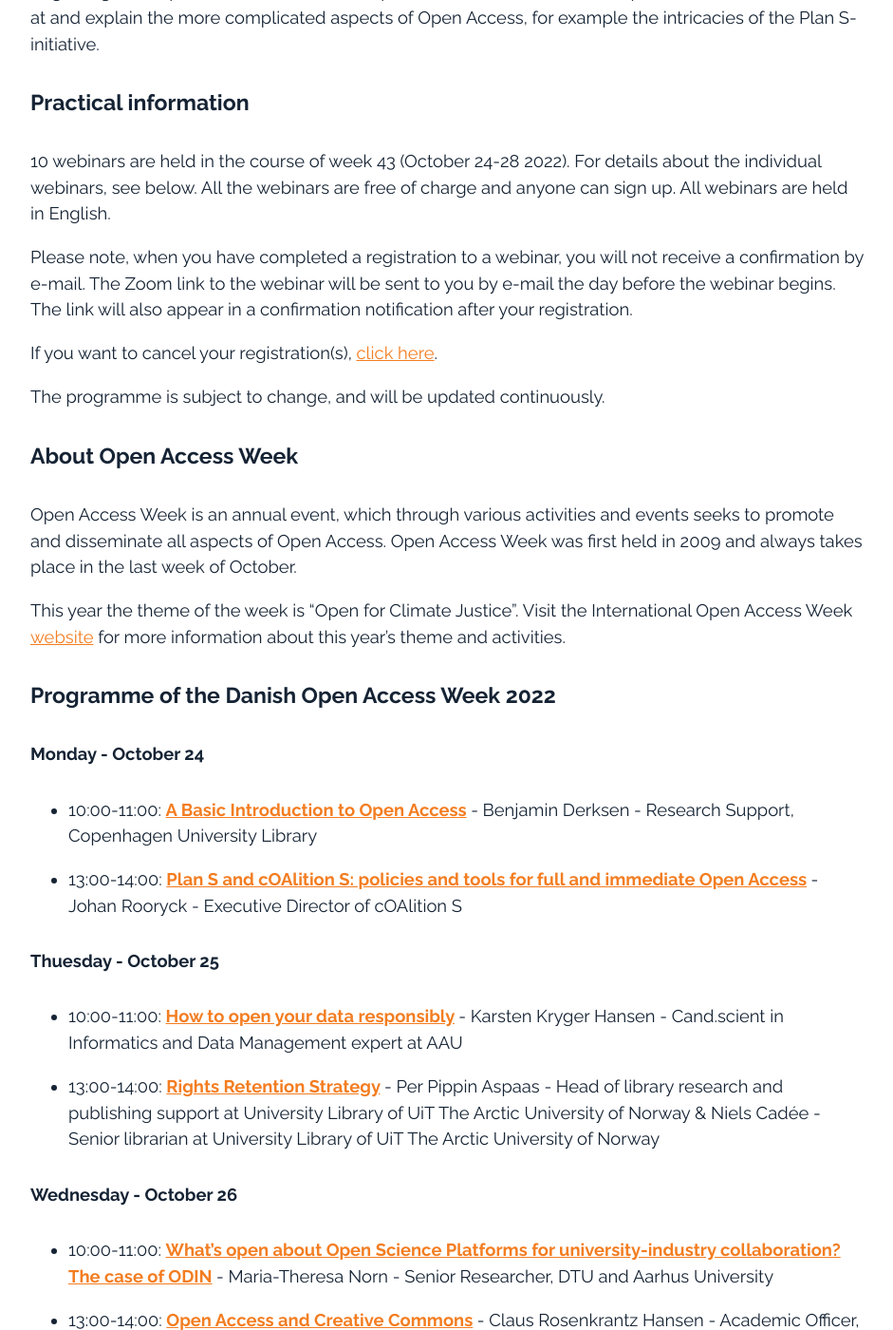
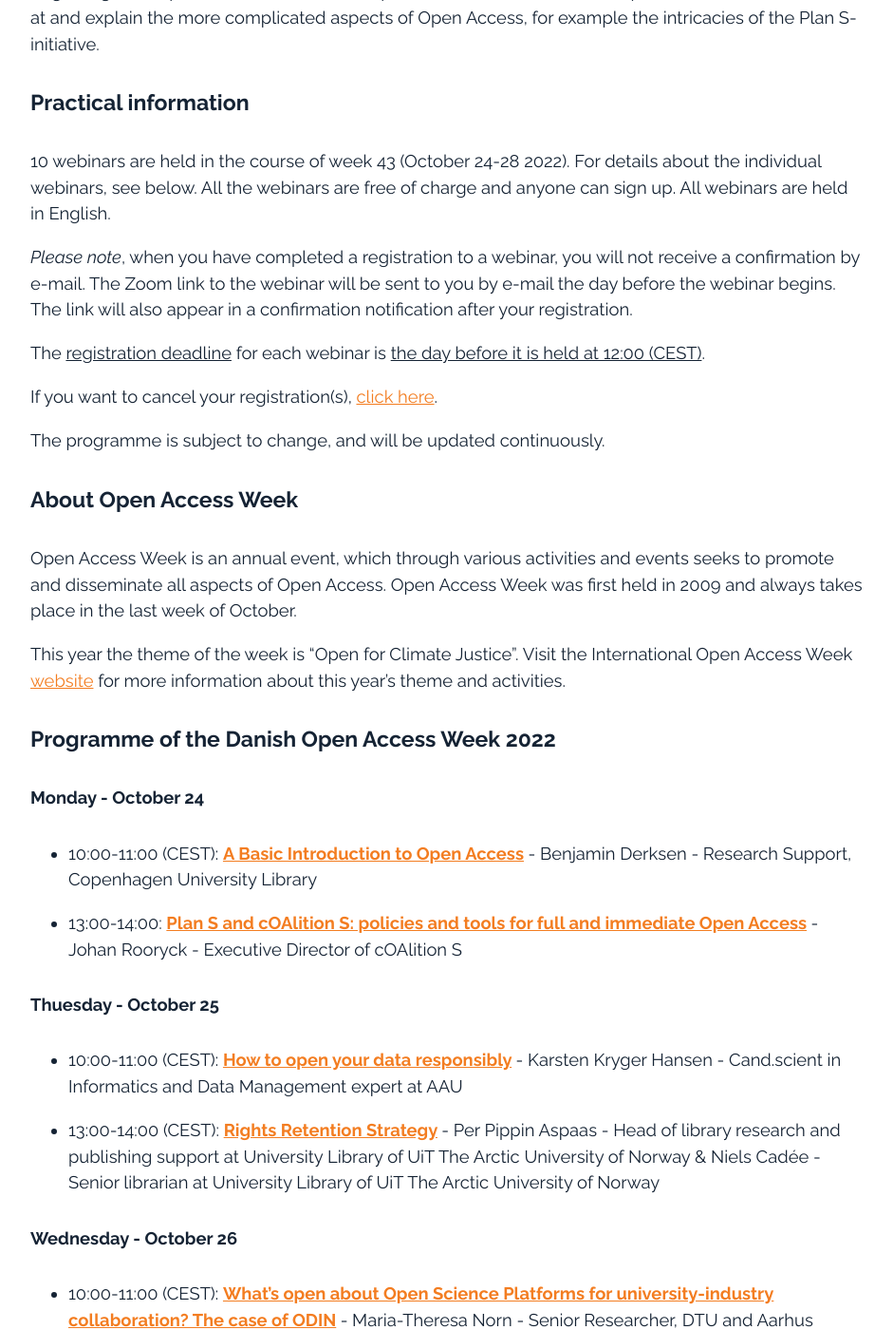
Before and after one commit to openaccess-dk/openaccess-dk.github.io, a Jekyll site: the page built from oaw2022.md, in a window 1280 px wide and 1400 px high, scrolled down 909 px. Shown: the whole window at 95% size, without its empty margins (168-1109 px from the left). Built offline with Jekyll 4.4.1, drawn with Linux system fonts in a browser that asks for light colours; some of the changed text lies outside the part shown.

Commit message:
Update oaw2022.md

```diff
--- a/oaw2022.md
+++ b/oaw2022.md
@@ -19,7 +19,9 @@
 #### Practical information
 10 webinars are held in the course of week 43 (October 24-28 2022). For details about the individual webinars, see below. All the webinars are free of charge and anyone can sign up. All webinars are held in English.
 
-Please note, when you have completed a registration to a webinar, you will not receive a confirmation by e-mail. The Zoom link to the webinar will be sent to you by e-mail the day before the webinar begins. The link will also appear in a confirmation notification after your registration.
+_Please note_, when you have completed a registration to a webinar, you will not receive a confirmation by e-mail. The Zoom link to the webinar will be sent to you by e-mail the day before the webinar begins. The link will also appear in a confirmation notification after your registration.
+
+The <u>registration deadline</u> for each webinar is <u>the day before it is held at 12:00 (CEST)</u>.
 
 If you want to cancel your registration(s), [click here](https://ku-dk.libwizard.com/f/oa_week_cancellation).
 
@@ -33,27 +35,26 @@
 #### Programme of the Danish Open Access Week 2022
 
 ##### Monday - October 24
-- 10:00-11:00: <b>[A Basic Introduction to Open Access](https://openaccess.dk/oaw2022/monday01) </b> - Benjamin Derksen - Research Support, Copenhagen University Library
+- 10:00-11:00 (CEST): <b>[A Basic Introduction to Open Access](https://openaccess.dk/oaw2022/monday01) </b> - Benjamin Derksen - Research Support, Copenhagen University Library
 
 - 13:00-14:00: <b>[Plan S and cOAlition S: policies and tools for full and immediate Open Access](https://openaccess.dk/oaw2022/monday02) </b> - Johan Rooryck - Executive Director of cOAlition S
 
 ##### Thuesday - October 25
-- 10:00-11:00: <b>[How to open your data responsibly](https://openaccess.dk/oaw2022/thuesday01) </b> - Karsten Kryger Hansen - Cand.scient in Informatics and Data Management expert at AAU
+- 10:00-11:00 (CEST): <b>[How to open your data responsibly](https://openaccess.dk/oaw2022/thuesday01) </b> - Karsten Kryger Hansen - Cand.scient in Informatics and Data Management expert at AAU
 
-- 13:00-14:00: <b>[Rights Retention Strategy](https://openaccess.dk/oaw2022/thuesday02) </b> - Per Pippin Aspaas - Head of library research and publishing support at University Library of UiT The Arctic University of Norway & Niels Cadée - Senior librarian at University Library of UiT The Arctic University of Norway
+- 13:00-14:00 (CEST): <b>[Rights Retention Strategy](https://openaccess.dk/oaw2022/thuesday02) </b> - Per Pippin Aspaas - Head of library research and publishing support at University Library of UiT The Arctic University of Norway & Niels Cadée - Senior librarian at University Library of UiT The Arctic University of Norway
 
 ##### Wednesday - October 26
-- 10:00-11:00: <b>[What’s open about Open Science Platforms for university-industry collaboration? The case of ODIN](https://openaccess.dk/oaw2022/wednesday01) </b> - Maria-Theresa Norn - Senior Researcher, DTU and Aarhus University
+- 10:00-11:00 (CEST): <b>[What’s open about Open Science Platforms for university-industry collaboration? The case of ODIN](https://openaccess.dk/oaw2022/wednesday01) </b> - Maria-Theresa Norn - Senior Researcher, DTU and Aarhus University
 
-- 13:00-14:00: <b>[Open Access and Creative Commons](https://openaccess.dk/oaw2022/wednesday02) </b> - Claus Rosenkrantz Hansen - Academic Officer, Copenhagen Business School & Rasmus Rindom Riise, Research Support, Copenhagen University Library
+- 13:00-14:00 (CEST): <b>[Open Access and Creative Commons](https://openaccess.dk/oaw2022/wednesday02) </b> - Claus Rosenkrantz Hansen - Academic Officer, Copenhagen Business School & Rasmus Rindom Riise, Research Support, Copenhagen University Library
 
 ##### Thursday - October 27
-- 10:00-11:00: <b>[Putting researchers in control: Preprints as a versatile tool for open science](https://openaccess.dk/oaw2022/thursday01) </b> - Iratxe Puebla - Director of Strategic Initiatives & Community for ASAPbio & Pablo Ranea Robles - Novo Nordisk Foundation Center for Basic Metabolic Research, University of Copenhagen
+- 10:00-11:00 (CEST): <b>[Putting researchers in control: Preprints as a versatile tool for open science](https://openaccess.dk/oaw2022/thursday01) </b> - Iratxe Puebla - Director of Strategic Initiatives & Community for ASAPbio & Pablo Ranea Robles - Novo Nordisk Foundation Center for Basic Metabolic Research, University of Copenhagen
 
-- 13:00-14:00: <b>[DOAJ: What is it – why are we important?](https://openaccess.dk/oaw2022/thursday02) </b> - Paula Marjamäki - Managing Editor, DOAJ
+- 13:00-14:00 (CEST): <b>[DOAJ: What is it – why are we important?](https://openaccess.dk/oaw2022/thursday02) </b> - Paula Marjamäki - Managing Editor, DOAJ
 
 ##### Friday - October 28
-- 10:00-11:00: <b>[Open access in practice](https://openaccess.dk/oaw2022/friday01) </b> - Steffen Foss Hansen - Department of Environmental and Resource Engineering
-Circularity & Environmental Impact, DTU
+- 10:00-11:00 (CEST): <b>[Open access in practice](https://openaccess.dk/oaw2022/friday01) </b> - Steffen Foss Hansen - Department of Environmental and Resource Engineering Circularity & Environmental Impact, DTU
 
-- 14:00-15:00: <b>[”Scholarly monographs should also be Open Access, shouldn’t they?” – Guidelines and tools to making books Open Access](https://openaccess.dk/oaw2022/friday02) </b> - Niels Stern - Director of OAPEN
+- 14:00-15:00 (CEST): <b>[”Scholarly monographs should also be Open Access, shouldn’t they?” – Guidelines and tools to making books Open Access](https://openaccess.dk/oaw2022/friday02) </b> - Niels Stern - Director of OAPEN
```
